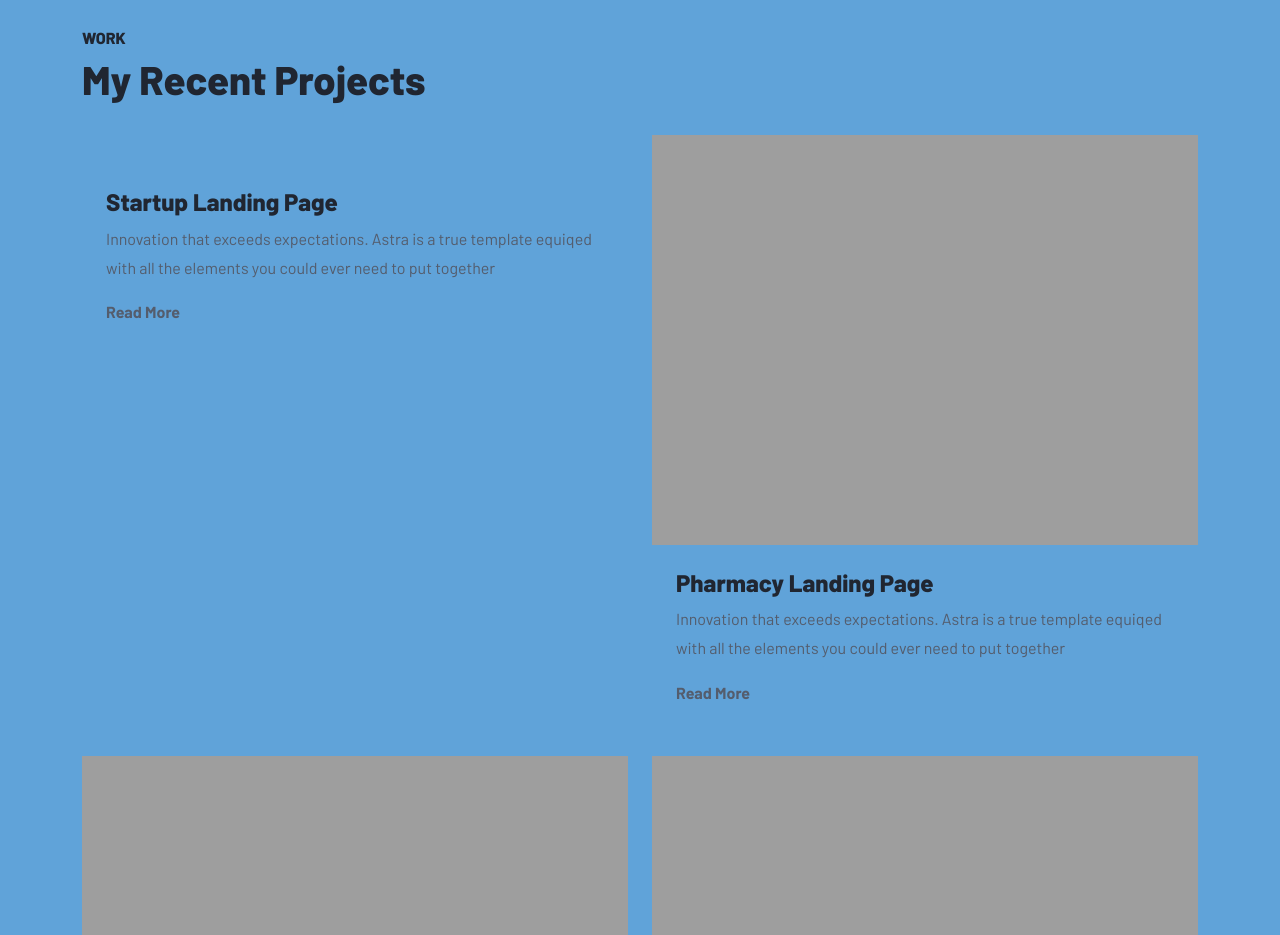
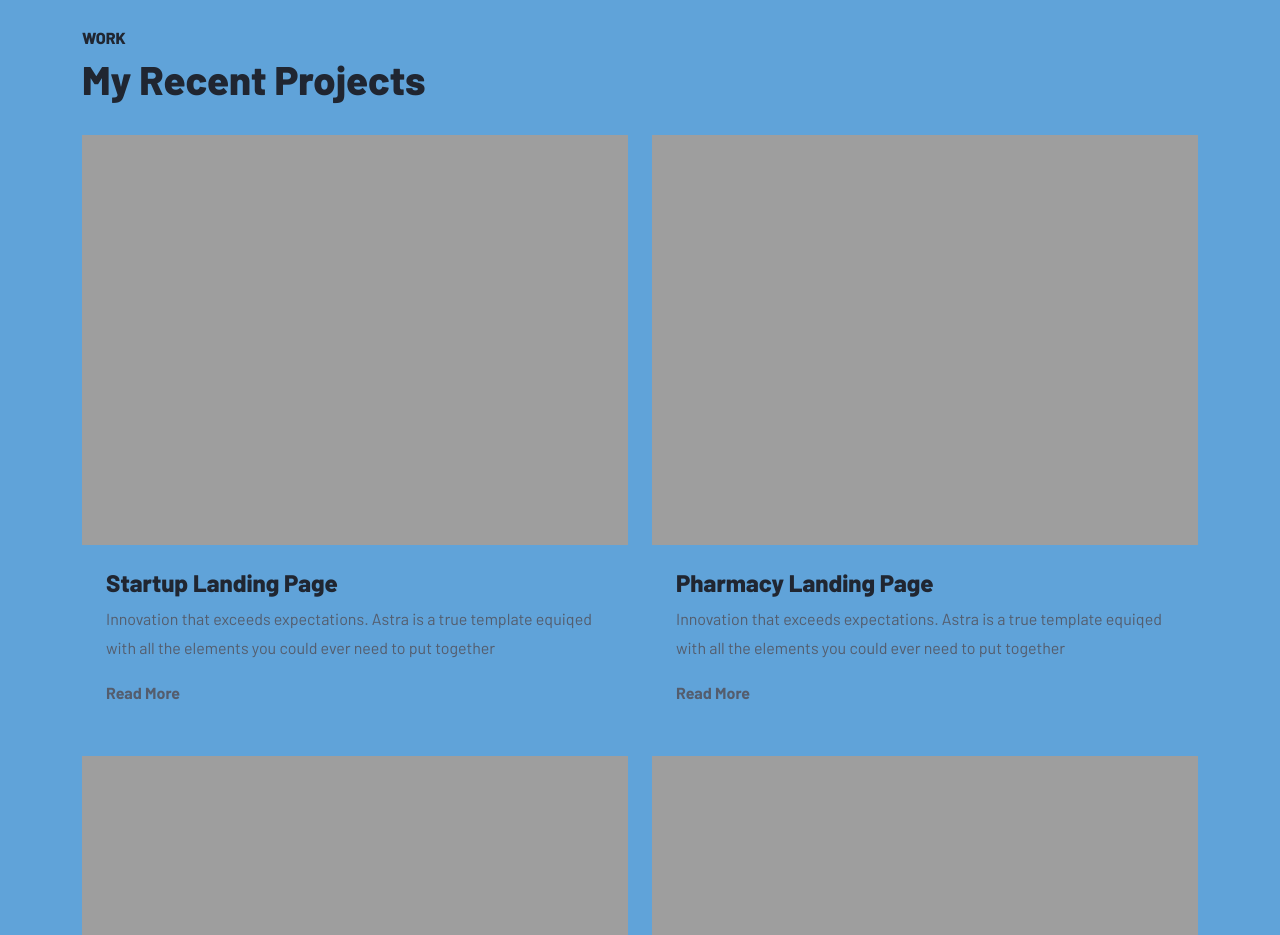
Before and after one commit to knightking15/pharmacist_portfolio, a plain HTML site: page index.html in a window 1280 px wide. Shown: the part 1860-2795 px from the top of the page. Drawn offline with Linux system fonts and the light colour scheme; the site is published under a folder, as on GitHub Pages, so addresses that start at the root find nothing.

Commit message:
Update index.html

```diff
--- a/index.html
+++ b/index.html
@@ -143,7 +143,7 @@
         <div class="col-md-6" data-aos="fade-up">
           <div class="card-custom rounded-4 bg-base shadow-effect">
             <div class="card-custom-image rounded-4">
-              <img class="rounded-4" src="/assest/images/warehouse-pharmacy.jpg" alt="">
+              <img class="rounded-4" src="./assest/images/warehouse-pharmacy.jpg" alt="">
             </div>
             <div class="card-custom-content p-4">
               <h4>Startup Landing Page</h4>
```
